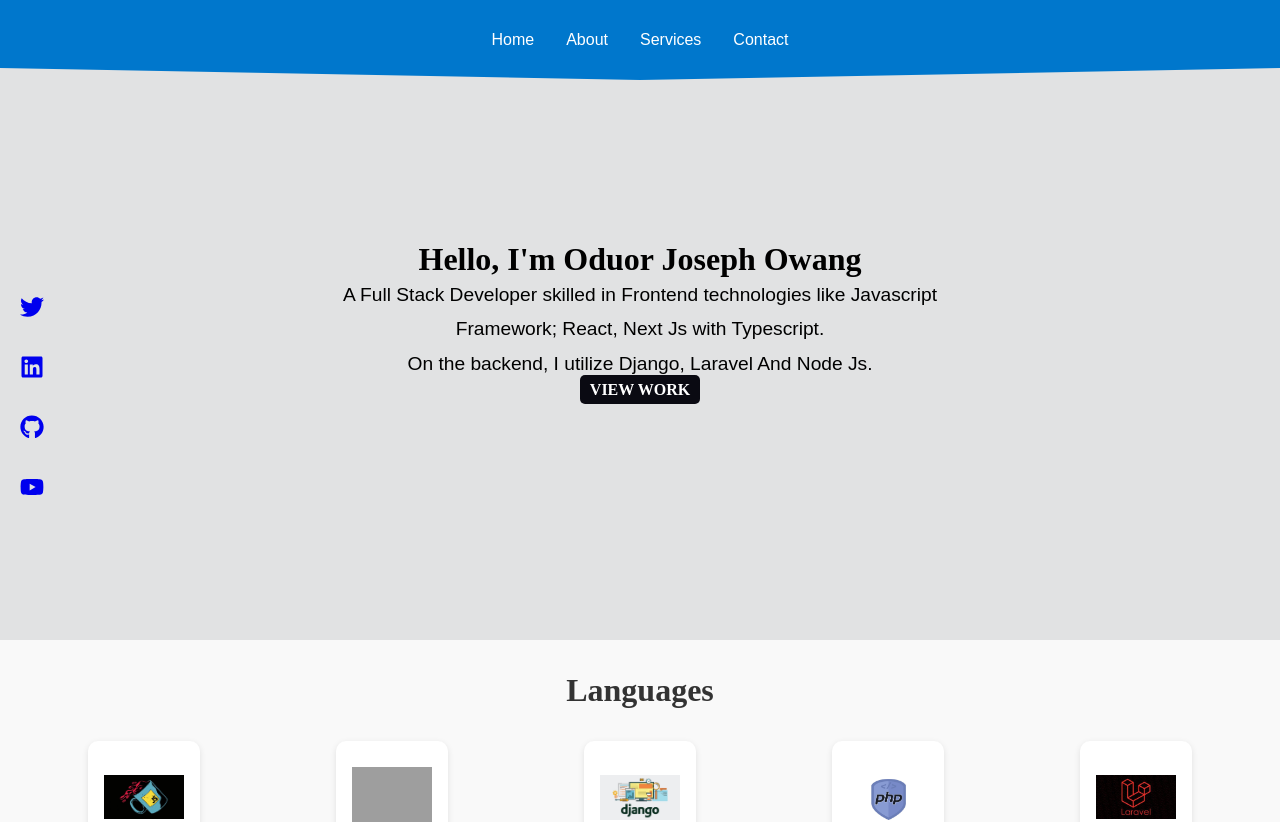
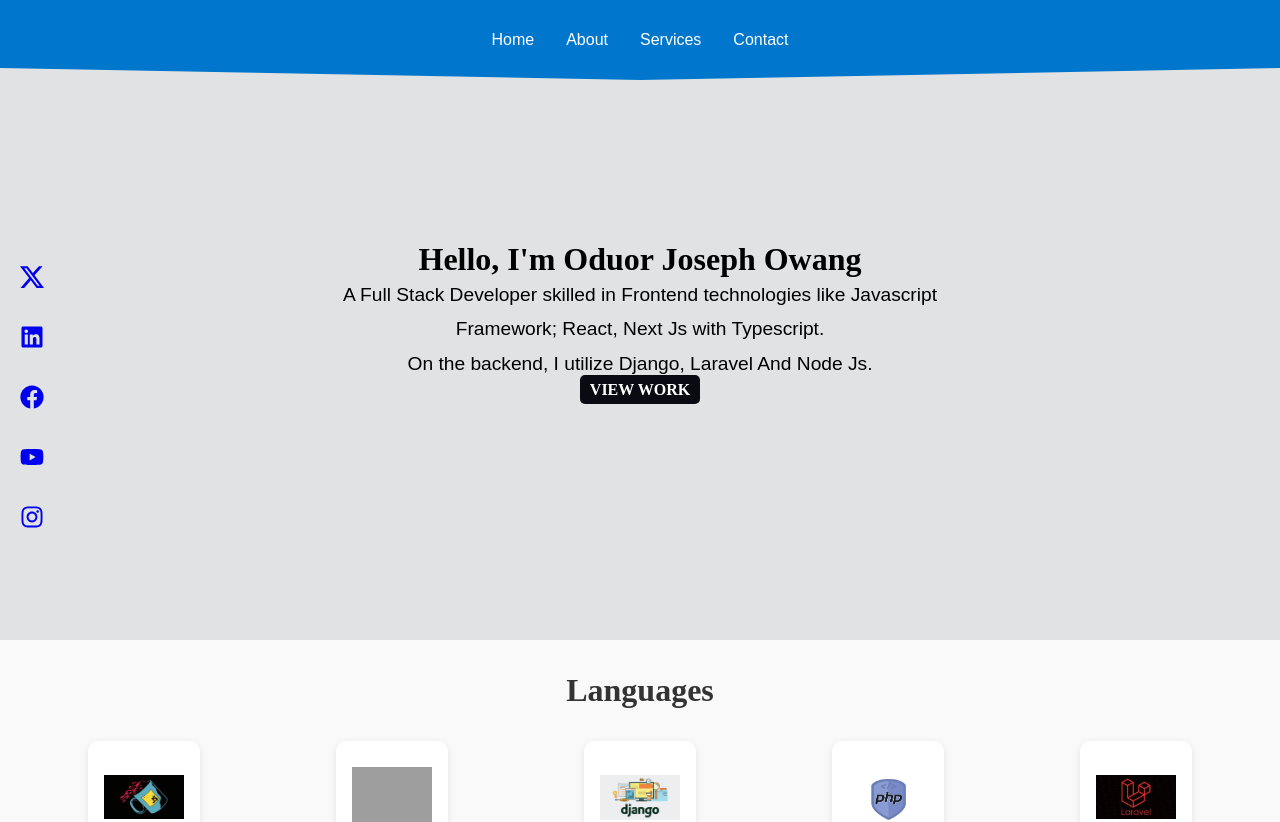
Before and after one commit to jos685/owangportfolio, a Next.js app: page / in a window 1280 px wide. Shown: the top 822 px of the page. Built offline with nearby package versions, Linux system fonts and the light colour scheme; grey boxes are pictures that could not be loaded.

Commit message:
Added social icons from react font awesome

```diff
--- a/src/components/HeroSection/HeroSection.tsx
+++ b/src/components/HeroSection/HeroSection.tsx
@@ -1,7 +1,8 @@
 'use client'
 import React from 'react';
-import { FaTwitter, FaLinkedin, FaGithub, FaYoutube } from 'react-icons/fa';
+import { FaTwitter, FaYoutube, FaInstagram, FaFacebook, FaLinkedin } from 'react-icons/fa';
 import styles from './HeroSection.module.css'
+import { BsTwitterX } from 'react-icons/bs';
 
 
 export default function HeroSection(){
@@ -12,16 +13,20 @@ export default function HeroSection(){
     <div className={styles.hero_Icons}>
 
       <a href="https://twitter.com" target="_blank" rel="noopener noreferrer">
-        <FaTwitter/>
+        <BsTwitterX/>
       </a>
       <a href="https://www.linkedin.com/in/joseph-owang254" target="_blank" rel="noopener noreferrer">
         <FaLinkedin />
       </a>
       <a href="https://github.com/jos685" target="_blank" rel="noopener noreferrer">
-        <FaGithub />
+        <FaFacebook />
       </a>
       <a href="https://www.youtube.com/@josephowang7639" target="_blank" rel="noopener noreferrer">
         <FaYoutube />
+      </a>
+
+      <a href="https://www.youtube.com/@josephowang7639" target="_blank" rel="noopener noreferrer">
+        <FaInstagram />
       </a>
     </div>
 
```
